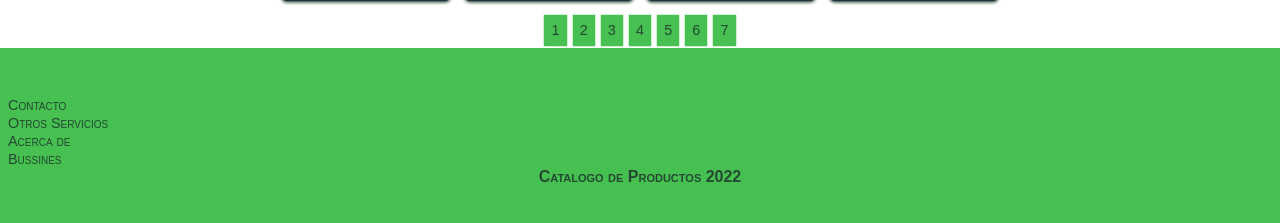
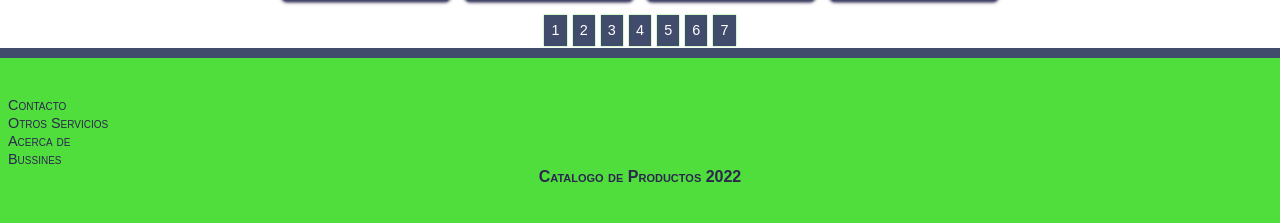
Before and after one commit to LenninPa/Catalogo, a PHP site: page / in a window 1280 px wide. Shown: the part 855-1078 px from the top of the page. Run offline with PHP 8.4, Linux system fonts and the light colour scheme.

Commit message:
Solo se cambio la gama de colores

```diff
--- a/css/main.css
+++ b/css/main.css
@@ -119,30 +98,8 @@
   background-size: contain;
   background-repeat: no-repeat;
   background-position: center;
-  -webkit-animation: addd 20s infinite;
   animation: addd 20s infinite;
-  -webkit-animation-timing-function: cubic-bezier(0.08, 1.31, 0.52, 1.41);
   animation-timing-function: cubic-bezier(0.08, 1.31, 0.52, 1.41);
-}
-@-webkit-keyframes addd {
-  16.66% {
-    background-image: url(../img/newadd1.png);
-  }
-  33.33% {
-    background-image: url(../img/newadd2.png);
-  }
-  49.99% {
-    background-image: url(../img/newadd1.png);
-  }
-  66.65% {
-    background-image: url(../img/newadd2.png);
-  }
-  83.31% {
-    background-image: url(../img/newadd1.png);
-  }
-  100% {
-    background-image: url(../img/newadd2.png);
-  }
 }
 @keyframes addd {
   16.66% {
@@ -298,53 +228,40 @@ body::-webkit-scrollbar-thumb {
   width: 75%;
   margin: auto;
   text-align: center;
-  display: -webkit-box;
-  display: -ms-flexbox;
   display: flex;
-  -webkit-box-pack: center;
-      -ms-flex-pack: center;
   justify-content: center;
 }
 .container_pages .container_pages_cont .container_pages_nums {
   padding: 0.5em;
   margin: 0.2em;
-  color: #254832;
+  color: white;
   font-size: 0.8em;
   font-variant: small-caps;
-  -webkit-transition: 0.5s;
   transition: 0.5s;
   font-size: 0.9em;
-  background: #45c051;
-  -webkit-box-shadow: 0 0 0.1em #45c051;
-          box-shadow: 0 0 0.1em #45c051;
+  background: #414C6D;
+  box-shadow: 0 0 0.1em #4FDE3C;
 }
 .container_pages .container_pages_cont .container_pages_nums:hover {
-  -webkit-transition: 0.5s;
   transition: 0.5s;
   background: white;
   color: black;
-  border-color: #254832;
+  border-color: #2C274E;
 }
 
 .content_footer {
   width: 100%;
   height: 175px;
+  position: -webkit-sticky;
   position: sticky;
   font-variant: small-caps;
-  display: -webkit-box;
-  display: -ms-flexbox;
   display: flex;
-  -webkit-box-orient: vertical;
-  -webkit-box-direction: normal;
-      -ms-flex-direction: column;
   flex-direction: column;
-  border-top: 10px solid #45c051;
-  -webkit-box-pack: center;
-      -ms-flex-pack: center;
+  border-top: 10px solid #414C6D;
   justify-content: center;
   padding: 0.5em;
   position: relative;
-  background: #45c051;
+  background: #4FDE3C;
 }
 .content_footer .content_footer_nav {
   width: 50%;
@@ -352,7 +269,7 @@ body::-webkit-scrollbar-thumb {
 .content_footer .content_footer_nav .content_footer_nav_list .content_footer_nav_list_link {
   font-size: 0.9em;
   position: relative;
-  color: #254832;
+  color: #2C274E;
 }
 .content_footer .content_footer_nav .content_footer_nav_list .content_footer_nav_list_link:hover:before {
   width: 100%;
@@ -362,18 +279,15 @@ body::-webkit-scrollbar-thumb {
   content: "";
   width: 0%;
   height: 2px;
-  background: #254832;
+  background: #2C274E;
   position: absolute;
-  -webkit-transition: 0.5s;
   transition: 0.5s;
 }
 .content_footer .content_footer_credits {
   padding: 0.5em;
-  color: #254832;
+  color: #2C274E;
   font-weight: bolder;
   position: relative;
-  -webkit-box-pack: center;
-      -ms-flex-pack: center;
   justify-content: center;
   text-align: center;
   left: 0;
@@ -381,12 +295,8 @@ body::-webkit-scrollbar-thumb {
   bottom: 0;
   height: 50px;
   margin: -1em auto;
-  width: 50%;
-  display: -webkit-box;
-  display: -ms-flexbox;
+  width: 50vh;
   display: flex;
-  -webkit-box-align: center;
-      -ms-flex-align: center;
   align-items: center;
 }
 .content_footer .content_footer_credits:hover:before {
@@ -397,8 +307,7 @@ body::-webkit-scrollbar-thumb {
   content: "";
   width: 0%;
   height: 2px;
-  background: #254832;
+  background: #2C274E;
   position: absolute;
-  -webkit-transition: 0.5s;
   transition: 0.5s;
 }
--- a/index.php
+++ b/index.php
@@ -1,7 +1,6 @@
 <!DOCTYPE html>
 <html lang="es">
 <head>
-	<!---Este es un comentario parta ver si se cambio y a ver si entendi el conceptp de Git-->
 	<meta charset="utf-8">
 	<title>Catalogo de Productos</title>
 	<meta name="Catalogo de Ventas" description="Venta de Articulos de Libreria, articulos varios.">
--- a/scss/components/colors.scss
+++ b/scss/components/colors.scss
@@ -1,3 +1,3 @@
-$greyone: #262e45;
-$greenone: #254832;//oscuro
-$greentwo: #45c051;//claro
+$greyone: #414C6D;
+$greenone: #2C274E;//oscuro
+$greentwo: #4FDE3C;//claro
--- a/scss/components/header.scss
+++ b/scss/components/header.scss
@@ -8,7 +8,6 @@
 	top: 0;
 	align-items: center;
 	padding:.5em;
-	background: transparentize($greentwo, 0%);
 	z-index: 100;
 	.header_title{
 		font-size: 1.2em;
```
Also changed, not shown: other parts of css/main.css (+14 -62 lines), scss/main.scss (+9 -9 lines), 1 other file. Lines whose indentation alone changed are shown as unchanged.
